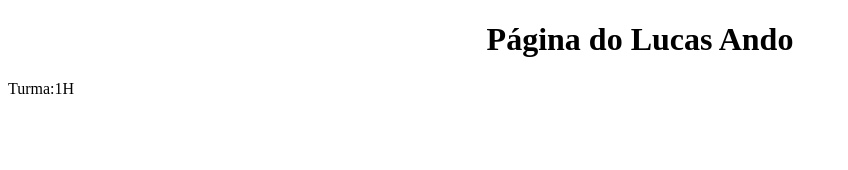
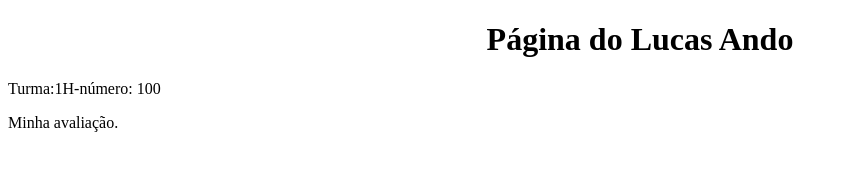
Before and after one commit to lucas12344321/primeiroh_2t, a plain HTML site: page index.html in a window 1280 px wide. Shown: the whole page, without its empty margins (0-848 px from the left). Drawn offline with Linux system fonts and the light colour scheme.

Commit message:
aula 27/07

```diff
--- a/index.html
+++ b/index.html
@@ -7,6 +7,7 @@
     </head>
     <body>
       <h1>Página do Lucas Ando</h1>
-      <p>Turma:1H</p>
+      <p>Turma:1H-número: 100</p>
+      <p>Minha avaliação.</p>
     </body>
   </html>
```
